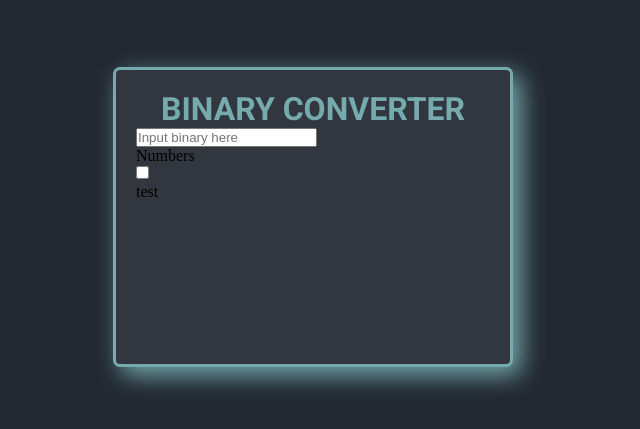
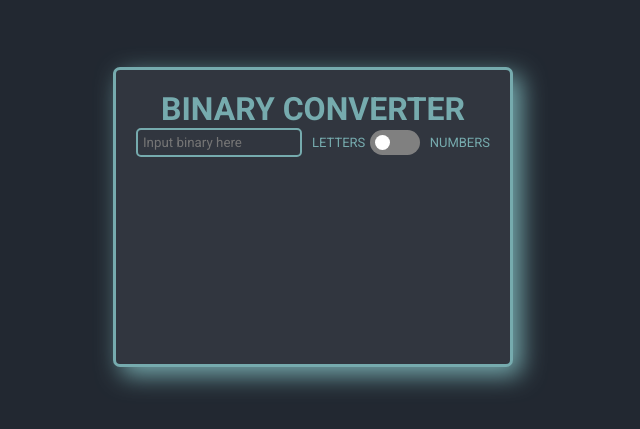
Before and after one commit to JakubKb/Binary-Convertor, a Vue app: page / in a window 1280 px wide. Shown: the part 183-612 px from the top of the page, without its empty margins (327-967 px from the left). Built offline with nearby package versions, Linux system fonts and the light colour scheme.

Commit message:
styled the binary input field

```diff
--- a/src/components/main.vue
+++ b/src/components/main.vue
@@ -2,12 +2,21 @@
   <div class="container">
     <div class="content">
       <h1 class="title">Binary converter</h1>
-      <input type="text" placeholder="Input binary here" />
-      <div class="checbox-label">
-        <p>Numbers</p>
-        <input type="checkbox" />
+      <div class="binary-input-row">
+        <div class="inputs-row">
+          <p>Numbers</p>
+          <input type="checkbox" id="switch" /><label for="switch"
+            >Toggle</label
+          >
+          <p>Letters</p>
+          <input
+            type="text"
+            placeholder="Input binary here"
+            class="binary-input"
+          />
+        </div>
+        <div class="output"></div>
       </div>
-      <div class="output">test</div>
     </div>
   </div>
 </template>
@@ -36,6 +45,8 @@ export default {};
   height: 300px;
   width: 400px;
   padding: 20px;
+  display: flex;
+  flex-direction: column;
 }
 
 .title {
@@ -44,4 +55,70 @@ export default {};
   font-family: "Roboto", sans-serif;
   text-transform: uppercase;
 }
+
+.binary-input {
+  background: transparent;
+  border: #76abae 2px solid;
+  border-radius: 5px;
+  padding: 5px;
+  font-family: "Roboto", sans-serif;
+  margin-right: 5px;
+}
+
+.inputs-row {
+  display: flex;
+  flex-direction: row-reverse;
+  align-items: center;
+  justify-content: space-around;
+  gap: 5px;
+}
+
+.inputs-row p {
+  text-transform: uppercase;
+  color: #76abae;
+  font-family: "Roboto", sans-serif;
+  font-size: 13px;
+}
+
+input[type="checkbox"] {
+  height: 0;
+  width: 0;
+  visibility: hidden;
+}
+
+label {
+  cursor: pointer;
+  text-indent: -9999px;
+  width: 50px;
+  height: 25px;
+  background: grey;
+  display: block;
+  border-radius: 100px;
+  position: relative;
+}
+
+label:after {
+  content: "";
+  position: absolute;
+  top: 5px;
+  left: 5px;
+  width: 15px;
+  height: 15px;
+  background: #fff;
+  border-radius: 90px;
+  transition: 0.3s;
+}
+
+input:checked + label {
+  background: #76abae;
+}
+
+input:checked + label:after {
+  left: calc(100% - 5px);
+  transform: translateX(-100%);
+}
+
+label:active:after {
+  width: 10px;
+}
 </style>
```
